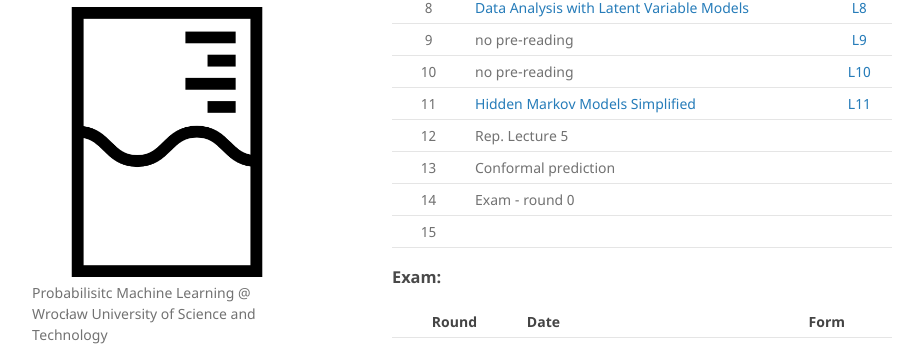
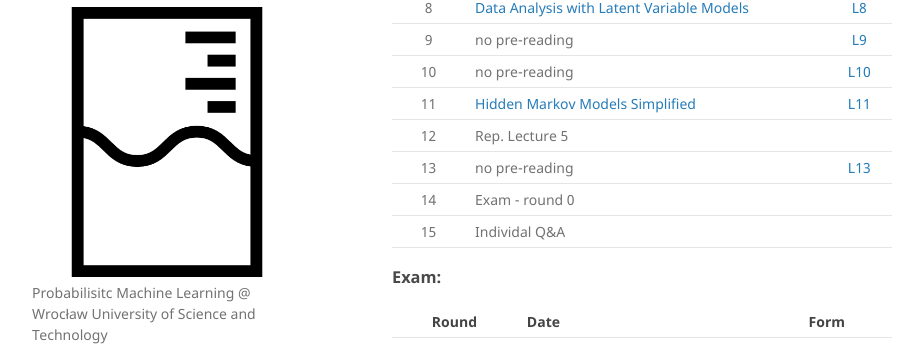
Before and after one commit to puma-wust/probabilistic.github.com, a Jekyll site: the page built from index.md, in a window 1280 px wide and 900 px high, scrolled down 612 px. Shown: the part 102-448 px from the top of the window, without its empty margins (178-1101 px from the left). Built offline with Jekyll 4.4.1, drawn with Linux system fonts in a browser that asks for light colours; our own code applies the rules of GitHub Pages for plain Markdown files.

Commit message:
added lecture 13

```diff
--- a/index.md
+++ b/index.md
@@ -17,9 +17,9 @@ layout: default
 |10|no pre-reading|[L10](/static/PUMA2020_lecture_10.pdf)
 |11|[Hidden Markov Models Simplified](https://medium.com/@postsanjay/hidden-markov-models-simplified-c3f58728caab)|[L11](/static/PUMA2020_lecture_11.pdf)
 |12|Rep. Lecture 5|
-|13|Conformal prediction|
+|13|no pre-reading|[L13](/static/PUMA2020_lecture_13.pdf)
 |14|Exam - round 0|
-|15||
+|15|Individal Q&A|
 
 ### Exam:
 
```
Also changed, not shown: 1 other file.
